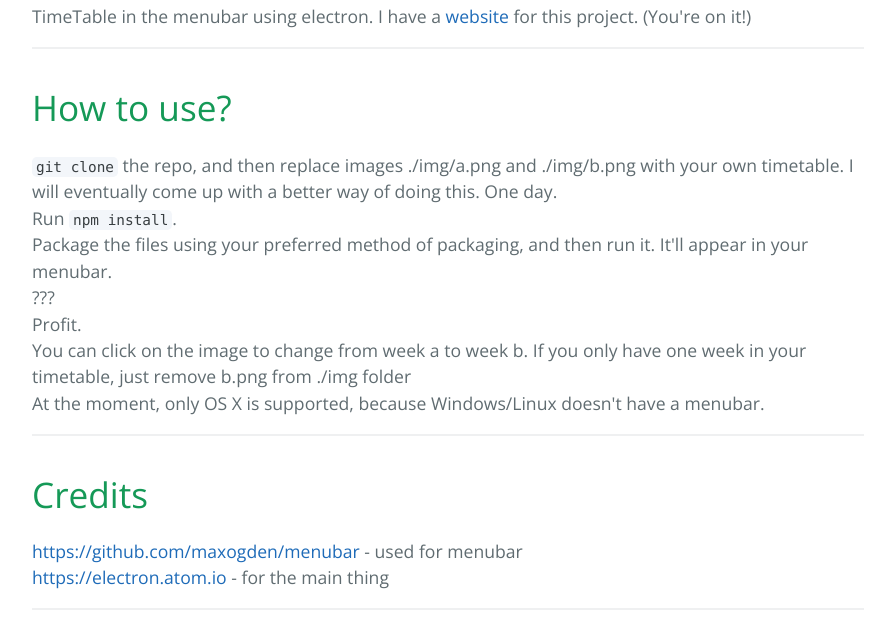
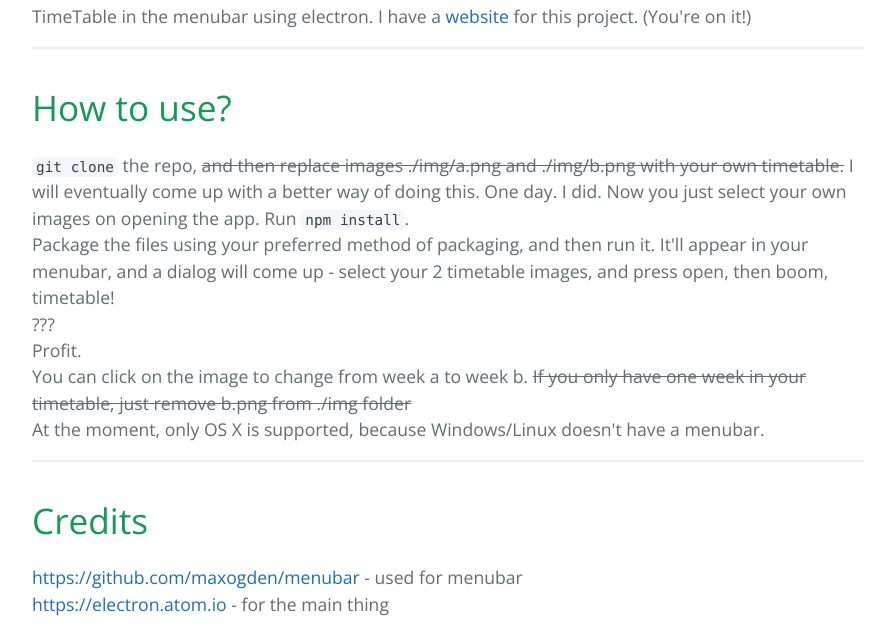
Before and after one commit to willyb321/electron-menubar-timetable, a plain HTML site: page index.html in a window 1280 px wide. Shown: the part 902-1534 px from the top of the page, without its empty margins (192-1087 px from the left). Drawn offline with nearby package versions, Linux system fonts and the light colour scheme.

Commit message:
bam update

```diff
--- a/index.html
+++ b/index.html
@@ -50,12 +50,12 @@
 <h1>
 <a id="how-to-use" class="anchor" href="#how-to-use" aria-hidden="true"><span aria-hidden="true" class="octicon octicon-link"></span></a>How to use?</h1>
 
-<p><code>git clone</code> the repo, and then replace images ./img/a.png and ./img/b.png with your own timetable. I will eventually come up with a better way of doing this. One day.<br>
+<p><code>git clone</code> the repo, <s> and then replace images ./img/a.png and ./img/b.png with your own timetable.</s> I will eventually come up with a better way of doing this. One day. I did. Now you just select your own images on opening the app.
 Run <code>npm install</code>.<br>
-Package the files using your preferred method of packaging, and then run it. It'll appear in your menubar.<br>
+Package the files using your preferred method of packaging, and then run it. It'll appear in your menubar, and a dialog will come up - select your 2 timetable images, and press open, then boom, timetable!<br>
 ???<br>
 Profit.<br>
-You can click on the image to change from week a to week b. If you only have one week in your timetable, just remove b.png from ./img folder<br>
+You can click on the image to change from week a to week b. <s>If you only have one week in your timetable, just remove b.png from ./img folder</s><br>
 At the moment, only OS X is supported, because Windows/Linux doesn't have a menubar.</p>
 
 <hr>
```
